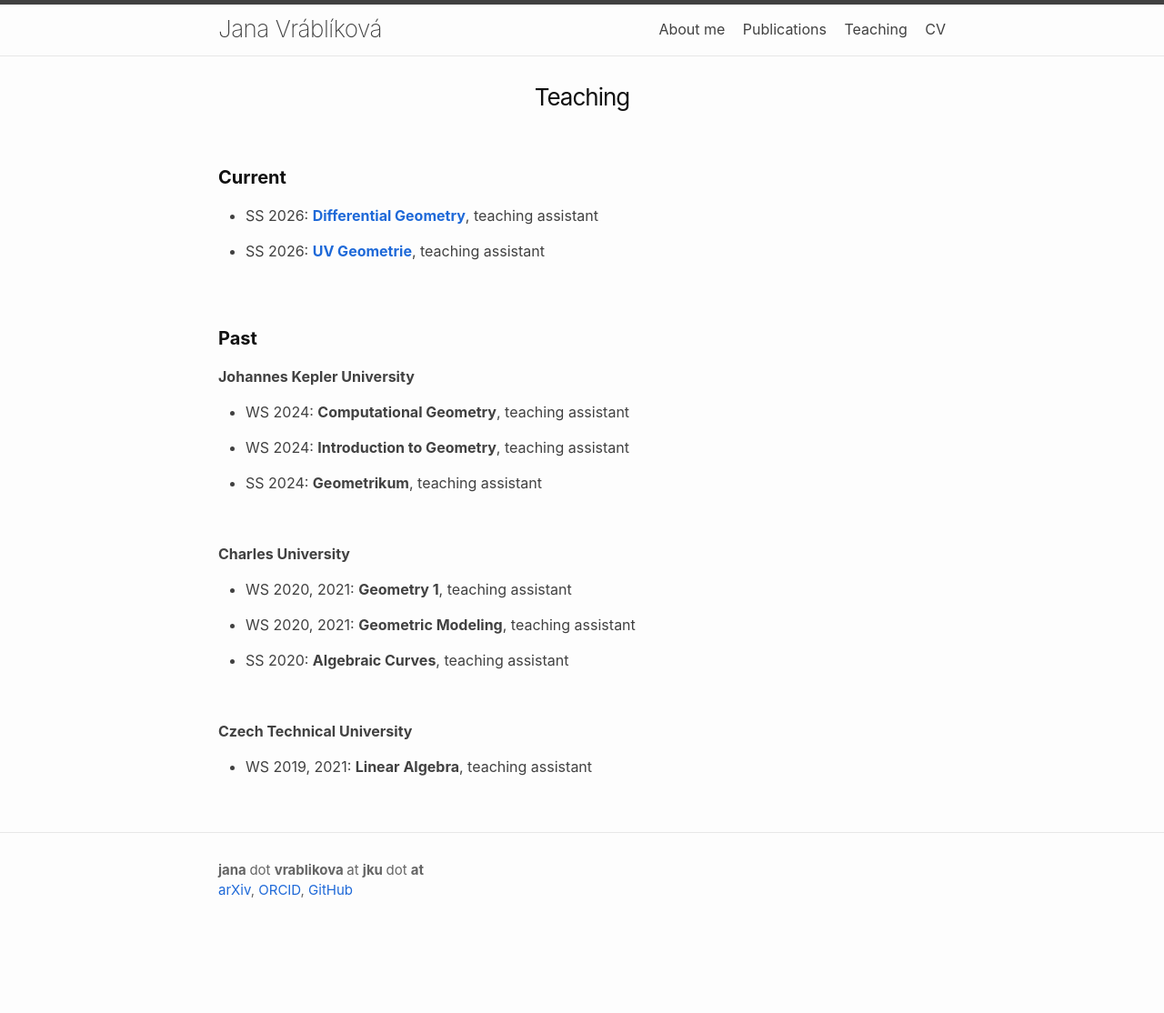
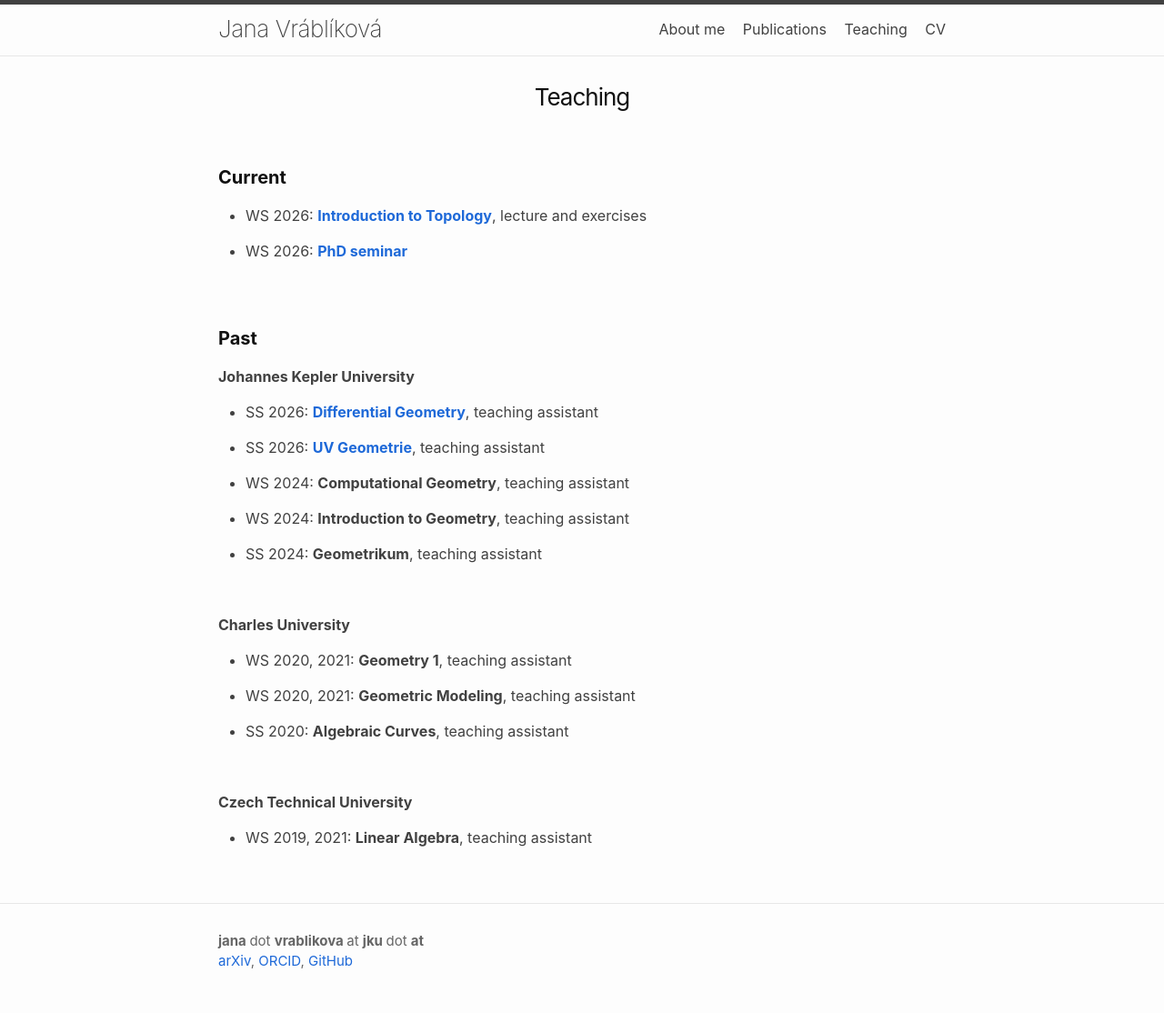
Before and after one commit to JanaVrablikova/janavrablikova.github.io, a Jekyll site: the page built from 02teaching.markdown, in a window 1280 px wide. Shown: the whole page at 91% size. Built offline with Jekyll 4.4.1, drawn with Linux system fonts in a browser that asks for light colours; nearby versions of some CDN libraries; before the commit the page ends 1036 px from its top, so only the background shows below that.

Commit message:
Update 02teaching.markdown

```diff
--- a/02teaching.markdown
+++ b/02teaching.markdown
@@ -7,15 +7,19 @@ longname: Teaching
 
 #### **Current**
 
-* SS 2026: **[Differential Geometry](https://ag.jku.at/2gesamt_dt.htm)**, teaching assistant
+* WS 2026: **[Introduction to Topology](https://ag.jku.at/2gesamt_dt.htm)**, lecture and exercises
 
-* SS 2026: **[UV Geometrie](https://ag.jku.at/2gesamt_dt.htm)**, teaching assistant
+* WS 2026: **[PhD seminar](https://ag.jku.at/2gesamt_dt.htm)**
 
 &nbsp;
 
 #### **Past**
 
 **Johannes Kepler University**
+
+* SS 2026: **[Differential Geometry](https://ag.jku.at/2gesamt_dt.htm)**, teaching assistant
+
+* SS 2026: **[UV Geometrie](https://ag.jku.at/2gesamt_dt.htm)**, teaching assistant
 
 * WS 2024: **Computational Geometry**, teaching assistant
 
```
